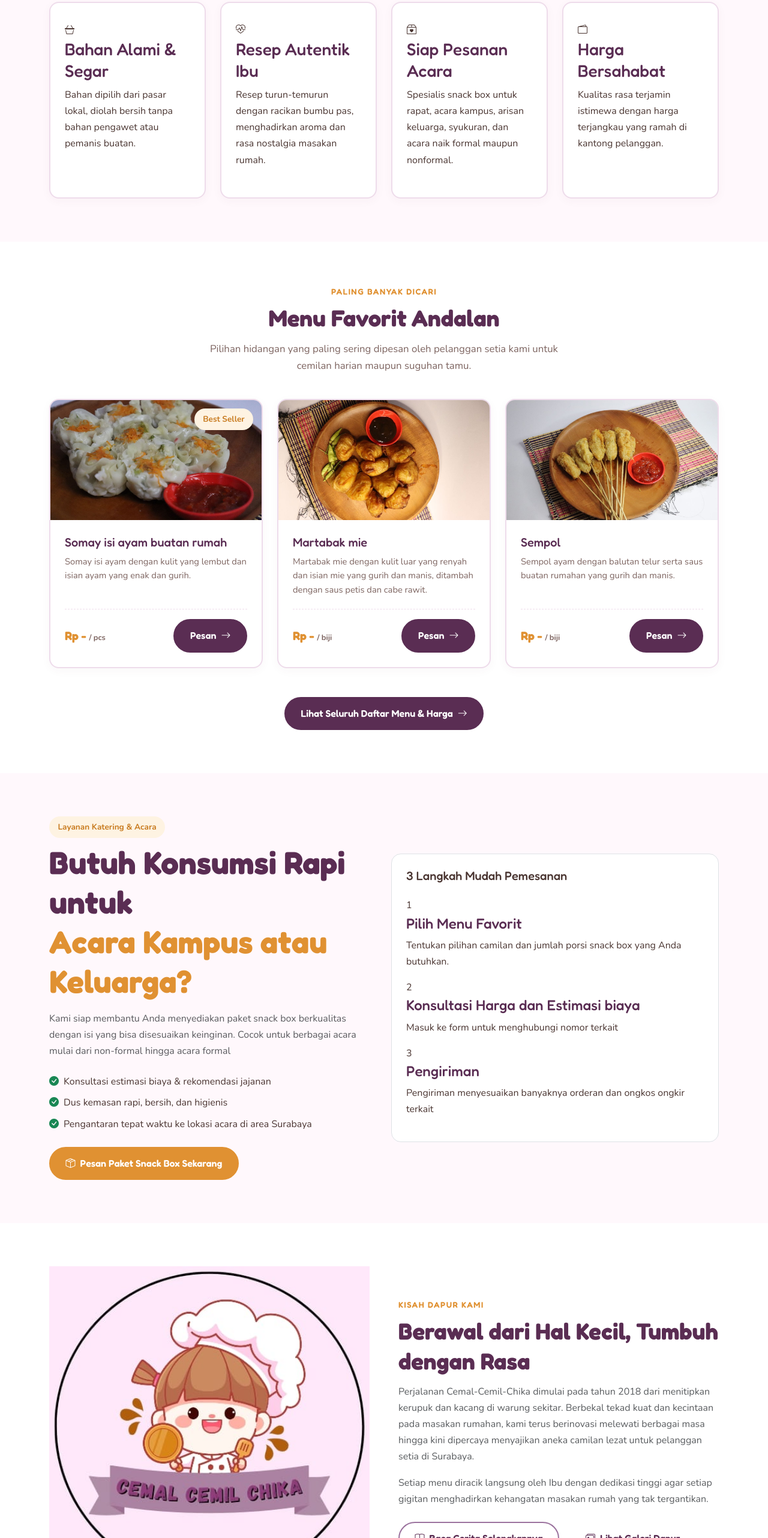
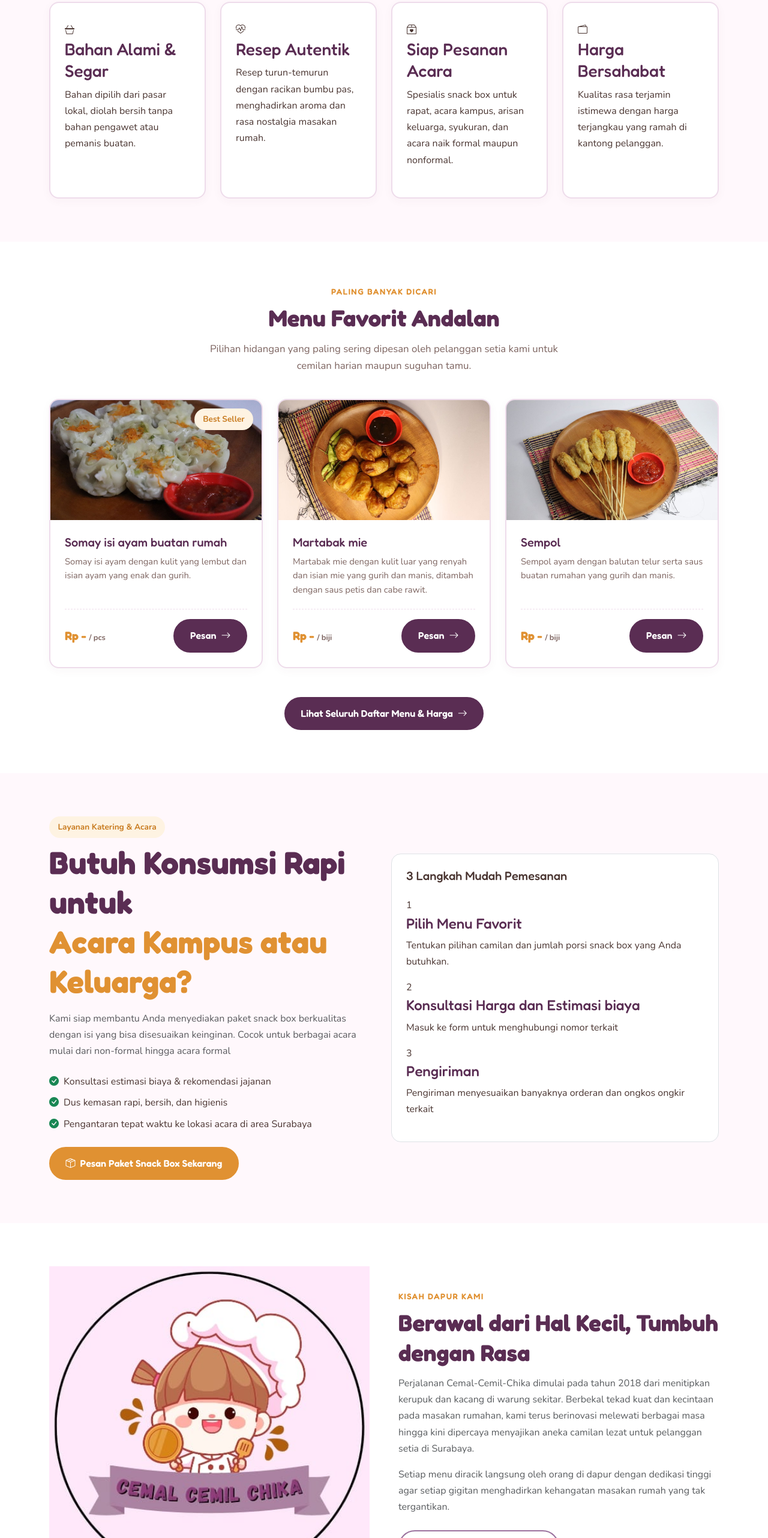
Before and after one commit to koichi687/uts-paw-v-cemal-cemil-chika, a plain HTML site: page index.html in a window 1280 px wide. Shown: the part 881-3445 px from the top of the page at 60% size. Drawn offline with nearby package versions, Linux system fonts and the light colour scheme.

```diff
--- a/index.html
+++ b/index.html
@@ -146,7 +146,7 @@
               <div class="feature-icon-bubble">
                 <i class="bi bi-heart-pulse"></i>
               </div>
-              <h3>Resep Autentik Ibu</h3>
+              <h3>Resep Autentik </h3>
               <p>
                 Resep turun-temurun dengan racikan bumbu pas, menghadirkan
                 aroma dan rasa nostalgia masakan rumah.
@@ -377,7 +377,7 @@
               camilan lezat untuk pelanggan setia di Surabaya.
             </p>
             <p class="text-muted mb-4">
-              Setiap menu diracik langsung oleh Ibu dengan dedikasi tinggi
+              Setiap menu diracik langsung oleh orang di dapur dengan dedikasi tinggi
               agar setiap gigitan menghadirkan kehangatan masakan rumah yang
               tak tergantikan.
             </p>
```
Also changed, not shown: img/screenshots/360px-mobile.png, img/screenshots/768px-tablet.png, img/screenshots/LightHouse.png (added), img/screenshots/W3C.png (added), 1 other file.
